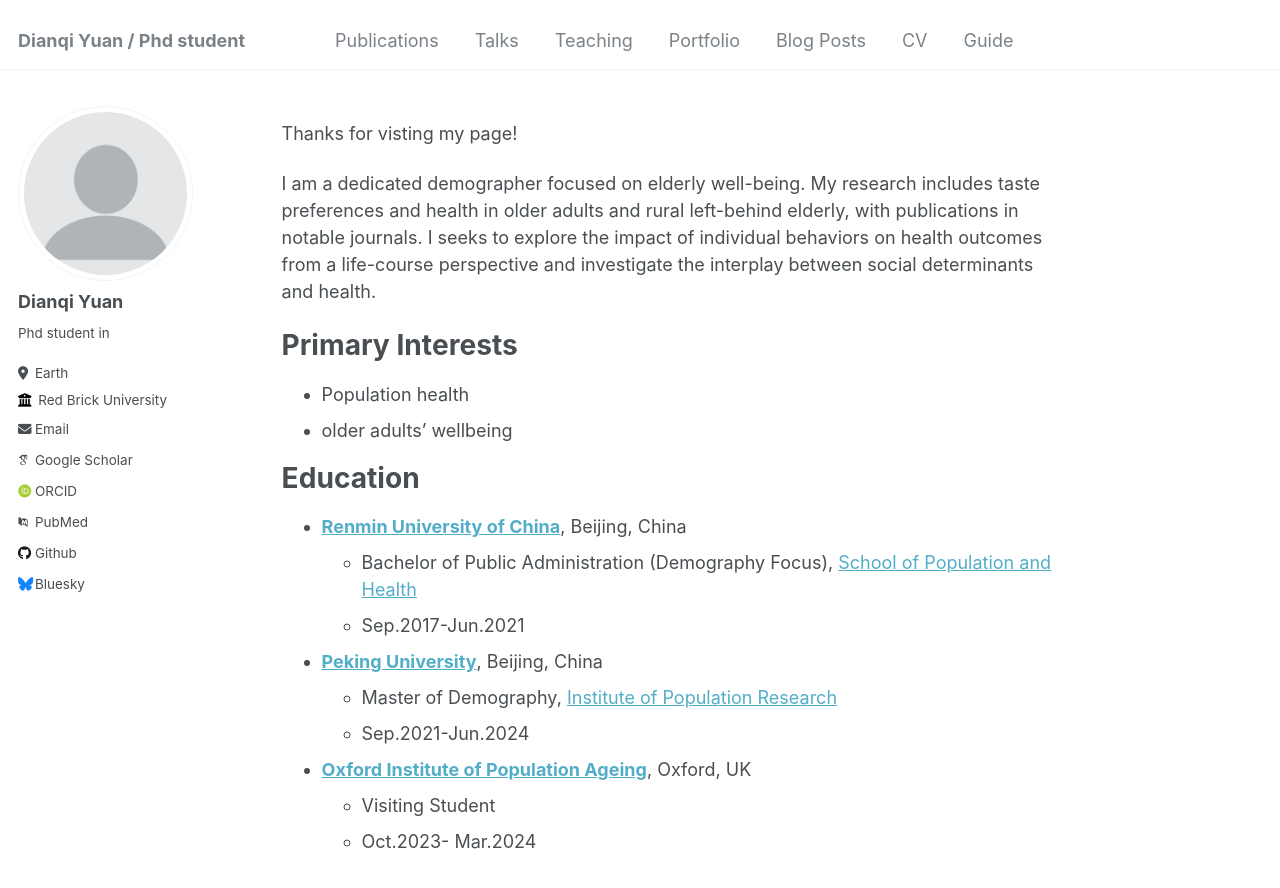
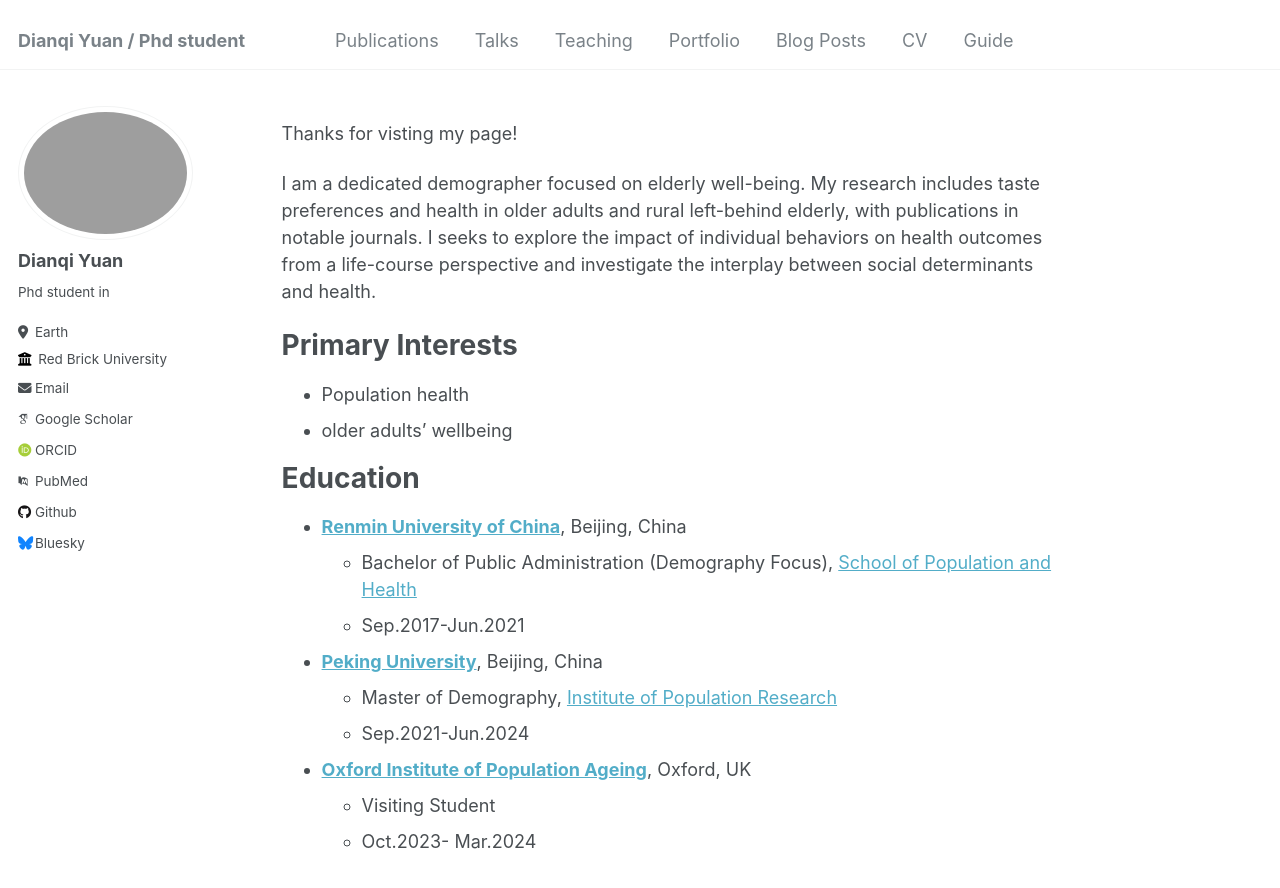
Before and after one commit to dianqi-yuan/dianqi-yuan.github.io, a Jekyll site: the page built from _pages/about.md, in a window 1280 px wide and 900 px high. Shown: the top 888 px of the window. Built offline with Jekyll 4.4.1, drawn with Linux system fonts in a browser that asks for light colours; some web fonts are replaced.

Commit message:
Update _config.yml

```diff
--- a/_config.yml
+++ b/_config.yml
@@ -21,7 +21,7 @@ repository               : "academicpages/academicpages.github.io"
 #               Additional customization can be done by editing /_includes/author-profile.html
 author:
   # Biographic information
-  avatar           : "profile.png"
+  avatar           : "picture_Dianqi Yuan.jpg"
   name             : "Dianqi Yuan"
   pronouns         : # example: "she/her"
   bio              : "Phd student in "
```
